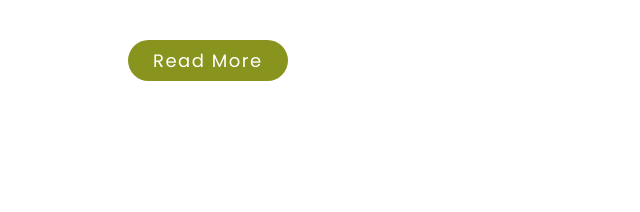
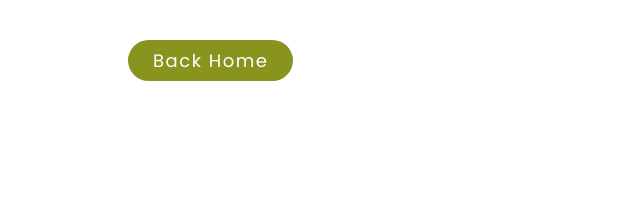
Before and after one commit to Subrat-Prakash/BookReview, a plain HTML site: page About.html in a window 1280 px wide. Shown: the part 326-538 px from the top of the page, 0-640 px from the left. Drawn offline with Linux system fonts and the light colour scheme.

Commit message:
Update About.html

```diff
--- a/About.html
+++ b/About.html
@@ -23,7 +23,7 @@
                         nesciunt eveniet quibusdam saepe facere temporibus!lorem100
                     </p>
                     <div class="button">
-                        <a href="">Read More</a>
+                        <a href="index.html">Back Home</a>
                     </div>
                 </div>
             </div>
```
